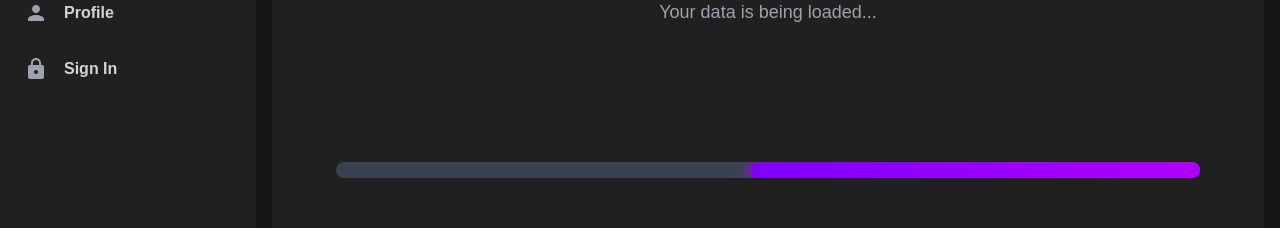
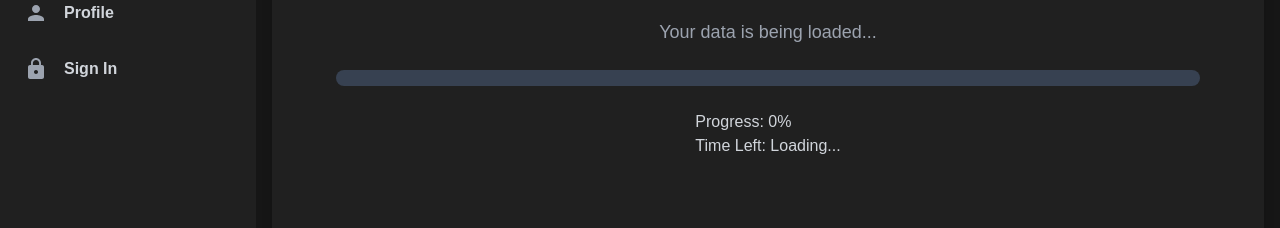
Before and after one commit to Yassa122/Material-Recognition-Using-XAI-Bachelor-Thesis, a Next.js app in the folder frontend/: page /pages/model-training in a window 1280 px wide. Shown: the part 456-684 px from the top of the page. Built offline with nearby package versions, Linux system fonts and the light colour scheme; no server answers.

Commit message:
Add model training loader component with progress tracking; enhance user experience with real-time updates

```diff
--- a/frontend/app/components/ModelTrainingLoader.tsx
+++ b/frontend/app/components/ModelTrainingLoader.tsx
@@ -1,7 +1,47 @@
+"use client";
+import { useState, useEffect } from "react";
+import { useRouter } from "next/navigation";
 import Image from "next/image";
 import StarIcon from "@/public/Star.svg"; // Adjust the path as needed
 
+interface TrainingProgress {
+  progress: number; // 0 to 100
+  timeLeft: string; // e.g., "2m 30s"
+}
+
 const ModelTrainingLoader = () => {
+  const [progress, setProgress] = useState<number>(0);
+  const [timeLeft, setTimeLeft] = useState<string>("Loading...");
+  const [loading, setLoading] = useState<boolean>(true);
+  const router = useRouter();
+
+  useEffect(() => {
+    // Set up a periodic request to check the training status
+    const interval = setInterval(() => {
+      // Fetch the current training status from Flask backend
+      fetch("http://localhost:5000/get_training_status")
+        .then((response) => response.json())
+        .then((data: TrainingProgress) => {
+          setProgress(data.progress);
+          setTimeLeft(data.timeLeft);
+
+          // If the training is complete, stop polling and redirect
+          if (data.progress === 100) {
+            clearInterval(interval); // Stop polling
+            setLoading(false); // Hide the loading spinner
+            router.push("/pages/model-training"); // Redirect to model training page
+          }
+        })
+        .catch((error) => {
+          console.error("Error fetching training status:", error);
+          clearInterval(interval); // Stop polling in case of an error
+        });
+    }, 5000); // Check the status every 5 seconds
+
+    // Clean up the interval on component unmount
+    return () => clearInterval(interval);
+  }, [router]);
+
   return (
     <div className="bg-[#202020] p-16 rounded-lg shadow-lg flex flex-col items-center justify-center space-y-6 w-full h-full">
       {/* Animated SVG Icon */}
@@ -20,46 +60,20 @@ const ModelTrainingLoader = () => {
       <p className="text-gray-400 text-lg">Your data is being loaded...</p>
 
       {/* Glowing and Animated Loading Bar */}
-      <div className="w-full mt-28">
-        <div className="h-4 rounded-full bg-gray-700 overflow-hidden relative mt-28">
+      <div className="w-full mt-8">
+        <div className="h-4 rounded-full bg-gray-700 overflow-hidden relative">
           <div
-            className="h-4 rounded-full absolute top-0 left-0 animate-gradient"
-            style={{
-              width: "100%",
-              background: "linear-gradient(90deg, #7F00FF, #E100FF)",
-              boxShadow: "0 0 10px #7F00FF, 0 0 20px #E100FF",
-            }}
+            className="h-4 rounded-full bg-gradient-to-r from-green-400 via-yellow-500 to-red-600"
+            style={{ width: `${progress}%` }}
           ></div>
         </div>
       </div>
 
-      <style jsx>{`
-        .animate-spin-slow {
-          animation: spin 4s linear infinite;
-        }
-
-        @keyframes spin {
-          0% {
-            transform: rotate(0deg);
-          }
-          100% {
-            transform: rotate(360deg);
-          }
-        }
-
-        .animate-gradient {
-          animation: loading-gradient 2s linear infinite;
-        }
-
-        @keyframes loading-gradient {
-          0% {
-            transform: translateX(-100%);
-          }
-          100% {
-            transform: translateX(100%);
-          }
-        }
-      `}</style>
+      {/* Progress and Time Left */}
+      <div className="mt-4 text-gray-300">
+        <p>Progress: {progress}%</p>
+        <p>Time Left: {timeLeft}</p>
+      </div>
     </div>
   );
 };
```
